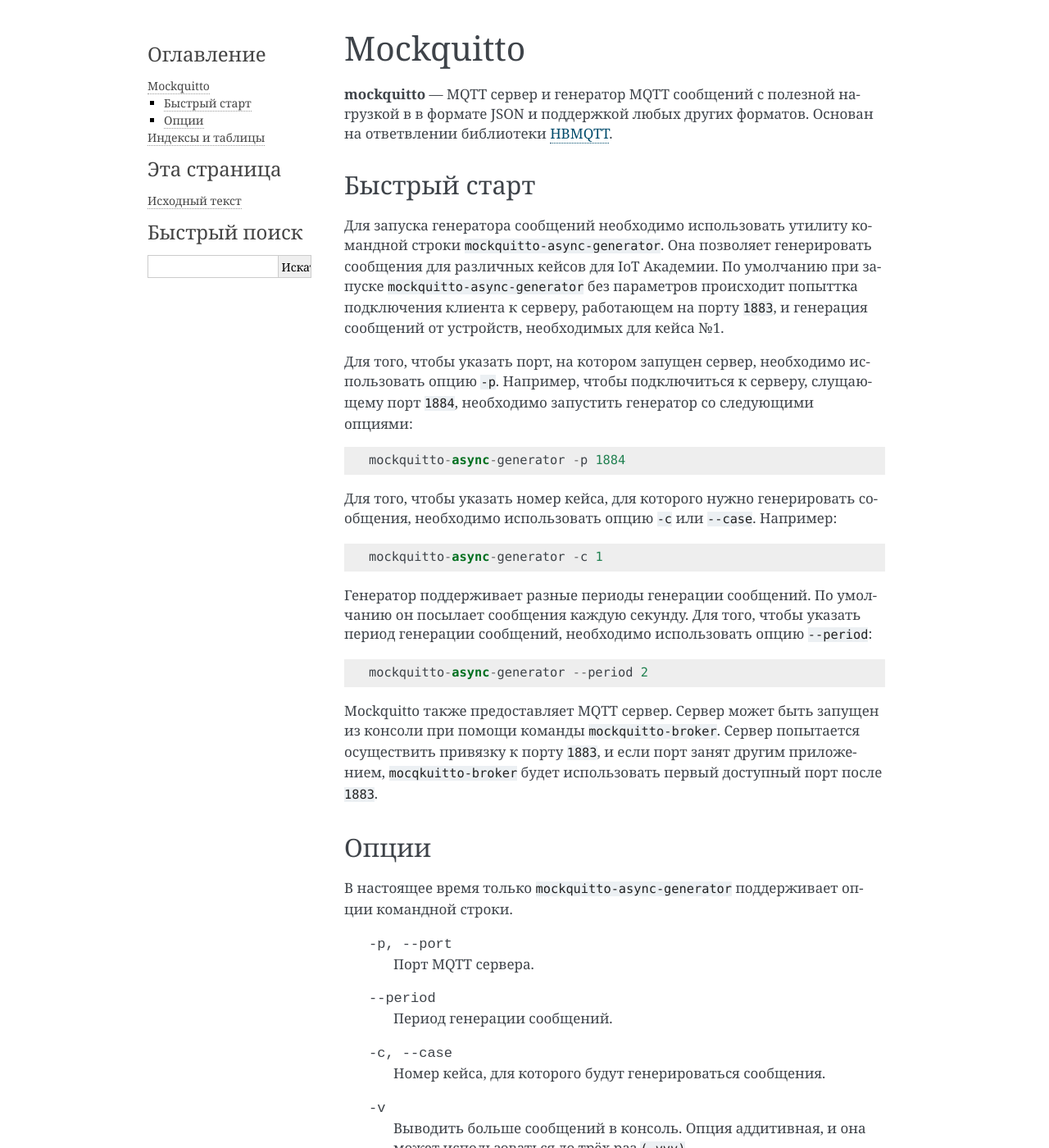
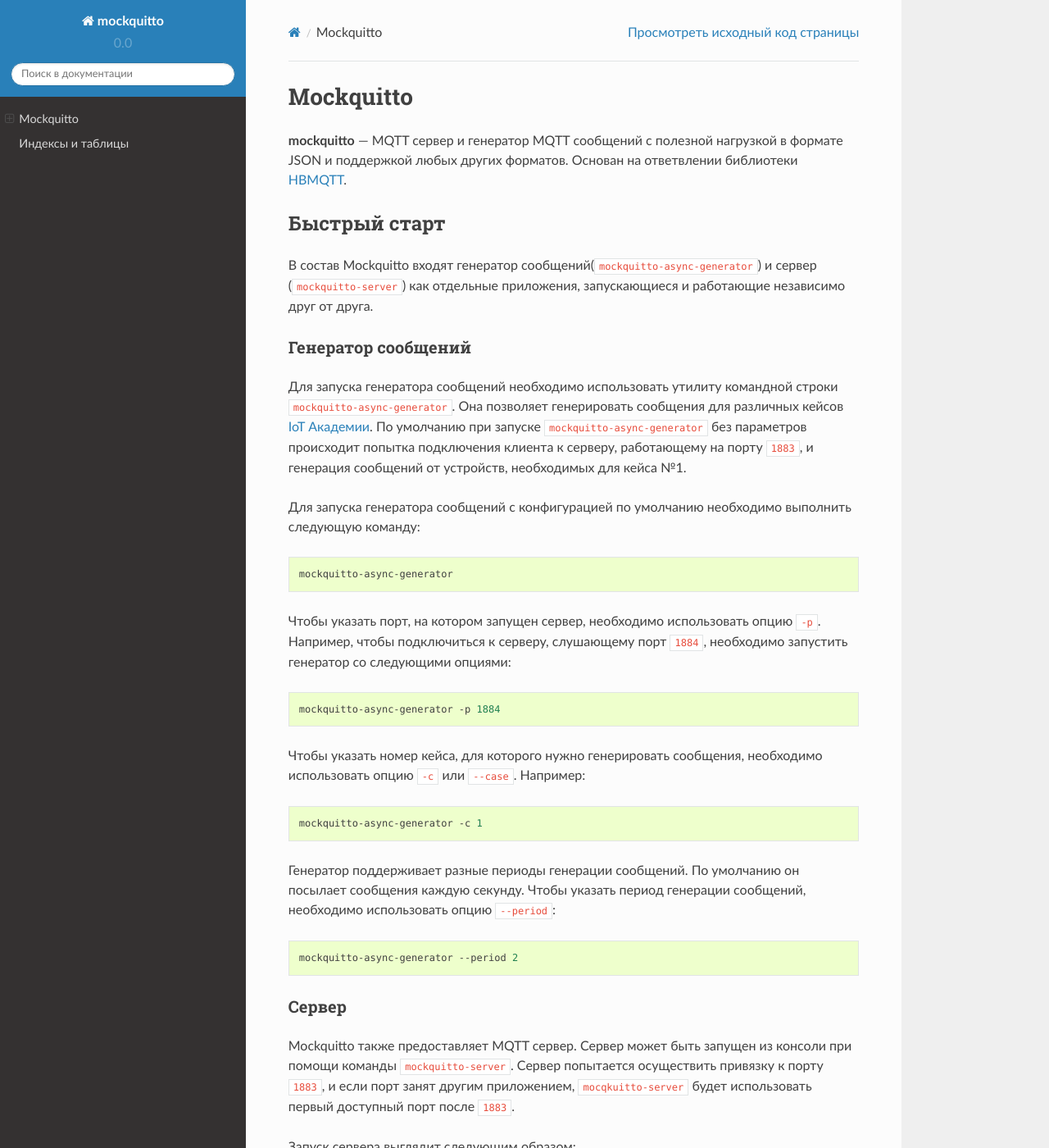
Before and after one commit to Samsung-IoT-Academy/mockquitto, a Sphinx documentation site: the page built from docs/index.rst, in a window 1280 px wide and 1400 px high. Shown: the whole window at 82% size. Built offline with Sphinx 7.4.7 and the Read the Docs theme 2.0.0, drawn with Linux system fonts in a browser that asks for light colours; some of the changed text lies outside the part shown.

Commit message:
Fixing documentation
Signed-off-by: Georgiy Odisharia <math.kraut.cat@gmail.com>

```diff
--- a/docs/conf.py
+++ b/docs/conf.py
@@ -113,7 +113,7 @@
 
 # The theme to use for HTML and HTML Help pages.  See the documentation for
 # a list of builtin themes.
-html_theme = 'alabaster'
+html_theme = 'sphinx_rtd_theme'
 
 # Theme options are theme-specific and customize the look and feel of a theme
 # further.  For a list of options available for each theme, see the
--- a/docs/index.rst
+++ b/docs/index.rst
@@ -7,46 +7,70 @@
 ==========
 
 **mockquitto** — MQTT сервер и генератор MQTT сообщений с полезной нагрузкой в
-в формате JSON и поддержкой любых других форматов. Основан на ответвлении
+формате JSON и поддержкой любых других форматов. Основан на ответвлении
 библиотеки HBMQTT_.
 
 Быстрый старт
 -------------
 
+В состав Mockquitto входят генератор сообщений(``mockquitto-async-generator``)
+и сервер (``mockquitto-server``) как отдельные приложения, запускающиеся и
+работающие независимо друг от друга.
+
+Генератор сообщений
+~~~~~~~~~~~~~~~~~~~
+
+.. highlight:: shell
+
 Для запуска генератора сообщений необходимо использовать утилиту командной
 строки ``mockquitto-async-generator``. Она позволяет генерировать сообщения для
-различных кейсов для IoT Академии. По умолчанию при запуске
-``mockquitto-async-generator`` без параметров происходит попыттка подключения
-клиента к серверу, работающем на порту ``1883``, и генерация сообщений от
+различных кейсов `IoT Академии`_. По умолчанию при запуске
+``mockquitto-async-generator`` без параметров происходит попытка подключения
+клиента к серверу, работающему на порту ``1883``, и генерация сообщений от
 устройств, необходимых для кейса №1.
 
-Для того, чтобы указать порт, на котором запущен сервер, необходимо использовать
-опцию ``-p``. Например, чтобы подключиться к серверу, слущающему порт ``1884``,
+Для запуска генератора сообщений с конфигурацией по умолчанию необходимо
+выполнить следующую команду::
+
+   mockquitto-async-generator
+
+Чтобы указать порт, на котором запущен сервер, необходимо использовать
+опцию ``-p``. Например, чтобы подключиться к серверу, слушающему порт ``1884``,
 необходимо запустить генератор со следующими опциями::
 
    mockquitto-async-generator -p 1884
 
-Для того, чтобы указать номер кейса, для которого нужно генерировать сообщения,
+Чтобы указать номер кейса, для которого нужно генерировать сообщения,
 необходимо использовать опцию ``-c`` или ``--case``. Например::
 
    mockquitto-async-generator -c 1
 
 Генератор поддерживает разные периоды генерации сообщений. По умолчанию он
-посылает сообщения каждую секунду. Для того, чтобы указать период генерации
+посылает сообщения каждую секунду. Чтобы указать период генерации
 сообщений, необходимо использовать опцию ``--period``::
 
-   mockquitto-async-generator --period 2
+  mockquitto-async-generator --period 2
+
+Сервер
+~~~~~~
 
 Mockquitto также предоставляет MQTT сервер. Сервер может быть запущен из консоли
-при помощи команды ``mockquitto-broker``. Сервер попытается осуществить привязку
-к порту ``1883``, и если порт занят другим приложением, ``mocqkuitto-broker``
+при помощи команды ``mockquitto-server``. Сервер попытается осуществить привязку
+к порту ``1883``, и если порт занят другим приложением, ``mocqkuitto-server``
 будет использовать первый доступный порт после ``1883``.
+
+Запуск сервера выглядит следующим образом::
+
+   mockquitto-server
 
 Опции
 -----
 
 В настоящее время только ``mockquitto-async-generator`` поддерживает опции
 командной строки.
+
+Опции ``mockquitto-async-generator``
+~~~~~~~~~~~~~~~~~~~~~~~~~~~~~~~~~~~~
 
    -p, --port           Порт MQTT сервера.
    --period             Период генерации сообщений.
@@ -58,8 +82,6 @@
    --log-file           Путь к лог-файлу для сообщений.
    -V, --version        Вывести версию программы и вайти.
 
-
-
 Индексы и таблицы
 =================
 
--- a/setup.py
+++ b/setup.py
@@ -101,7 +101,7 @@
 
     entry_points={
         'console_scripts': [
-            'mockquitto-broker = mockquitto.scripts.broker:main',
+            'mockquitto-server = mockquitto.scripts.broker:main',
             'mockquitto-async-generator = mockquitto.scripts.mqtt_generator_asyncio:main',
         ],
     },
```
Also changed, not shown: other parts of docs/index.rst (+2 -0 lines).
